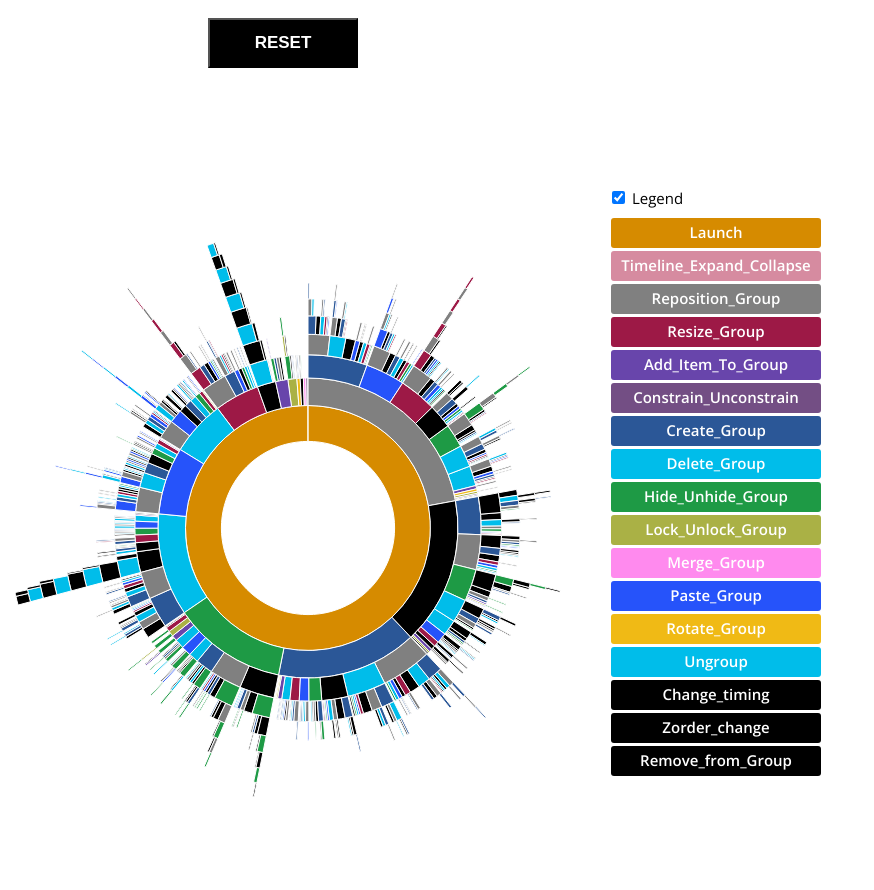
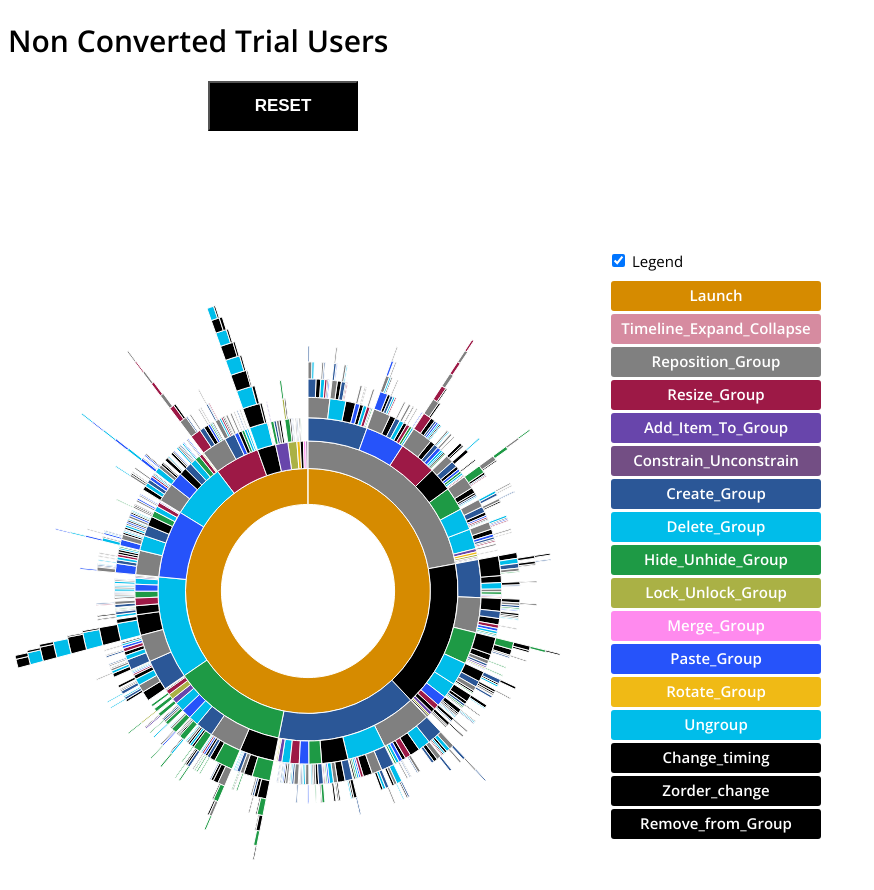
Before and after one commit to mdas92/mdas92.github.io, a plain HTML site: page group/nct/index.html in a window 1280 px wide. Shown: the top 890 px of the page, without its empty margins (0-874 px from the left). Drawn offline with nearby package versions, Linux system fonts and the light colour scheme.

Commit message:
adding title

```diff
--- a/group/nct/index.html
+++ b/group/nct/index.html
@@ -3,6 +3,7 @@
   <head>
     <meta charset="utf-8">
     <title>Sequences sunburst</title>
+    <h1>Non Converted Trial Users </h1>
     <script src="//d3js.org/d3.v3.min.js"></script>
     <link rel="stylesheet" type="text/css"
       href="https://fonts.googleapis.com/css?family=Open+Sans:400,600">
```
